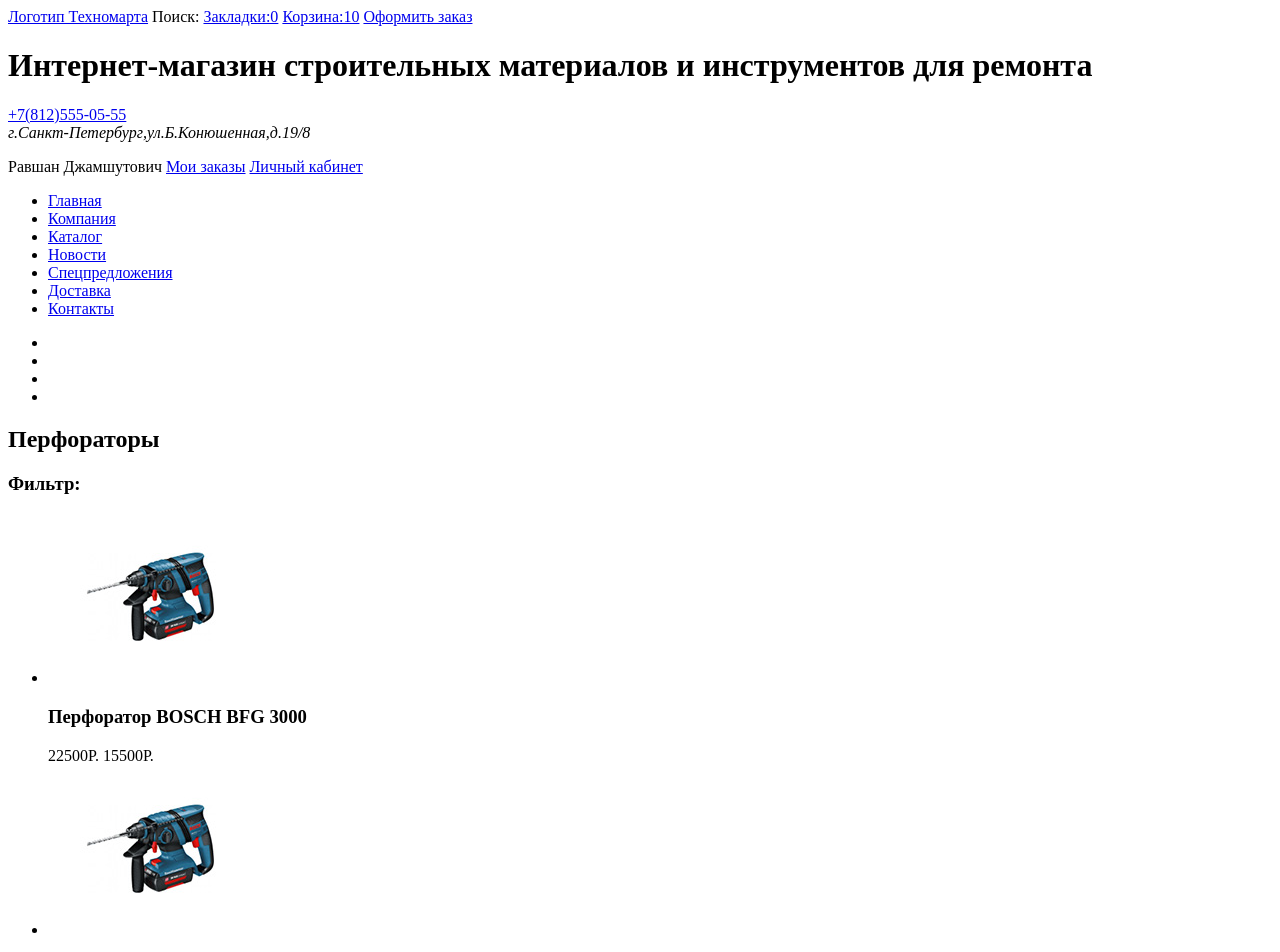
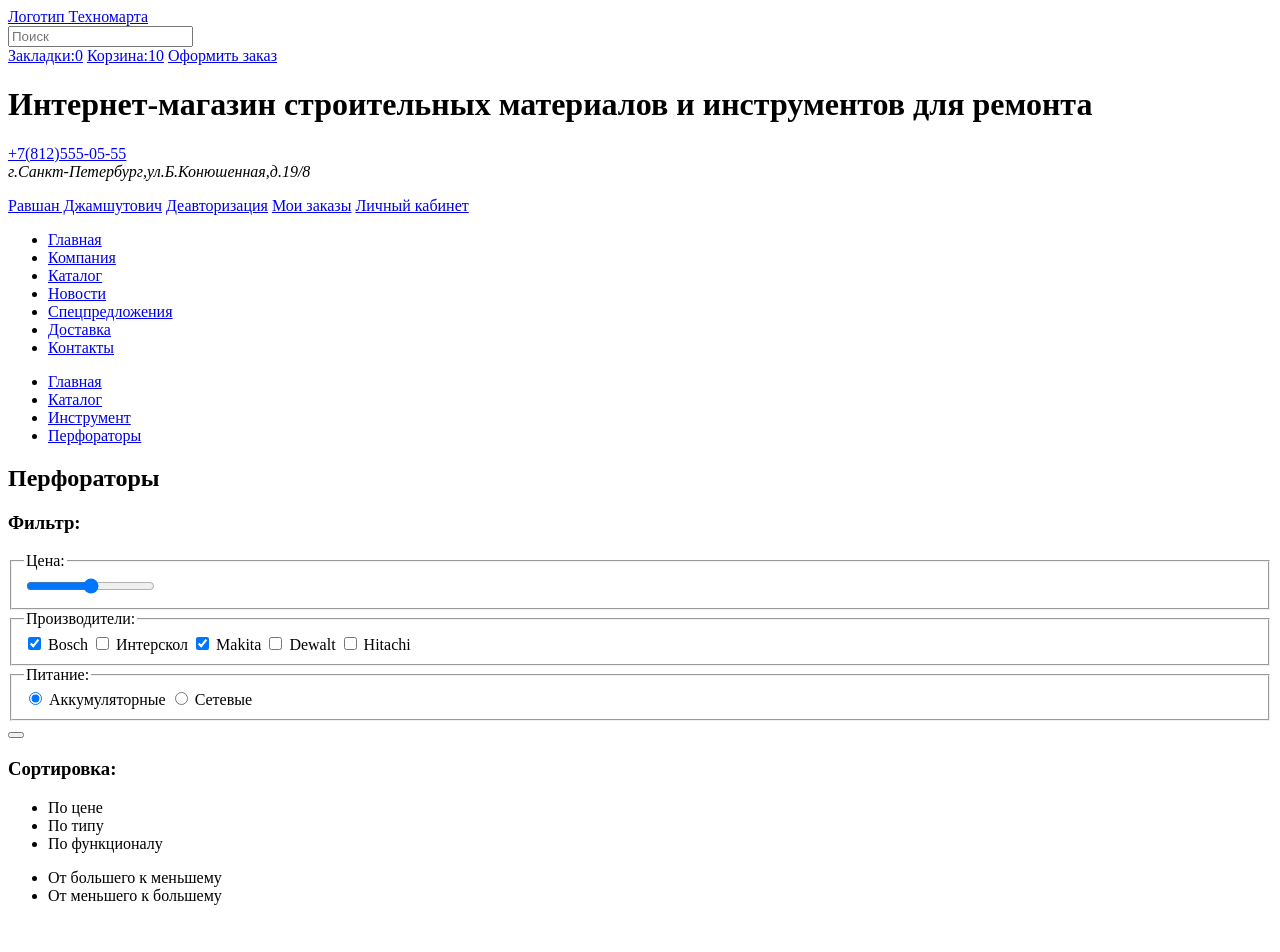
Before and after one commit to MoDuJli/845257-technomart-24, a plain HTML site: page catalog.html in a window 1280 px wide. Shown: the top 952 px of the page. Drawn offline with Linux system fonts and the light colour scheme.

Commit message:
4-ое задание
Доверстал модалки,слайды,все вроде сделал интерактивным

```diff
--- a/catalog.html
+++ b/catalog.html
@@ -1,5 +1,5 @@
 <!DOCTYPE html>
-<html>
+<html lang="ru">
   <head>
     <meta charset="UTF-8">
     <title>Каталог товаров в Техномарте</title>
@@ -8,7 +8,9 @@
     <header class="main-header">
       <div class="header-first-lvl">
         <a href="/index.html" class="header-logo">Логотип Техномарта</a>
-        <span class="search">Поиск:</span>
+        <form>
+          <input type="search" name="search" class="search" placeholder="Поиск">
+        </form>
         <a href="#" class="bookmarks">Закладки:0</a>
         <a href="#" class="basket basket-active">Корзина:10</a>
         <a href="#" class="make-an-order make-an-order-active">Оформить заказ</a>
@@ -22,9 +24,9 @@
           <address class="header-address">г.Санкт-Петербург,ул.Б.Конюшенная,д.19/8</address>
         </div>
         <p>
-          <span class="user-name">Равшан Джамшутович</span>
-          <span><a href="#" class="orders">Мои заказы</a></span>
-          <span><a href="#" class="personal-account">Личный кабинет</a></span>
+          <span class="user-name"><a href="#">Равшан Джамшутович</a> <a href="#">Деавторизация</a></span>
+          <a href="#" class="orders">Мои заказы</a>
+          <a href="#" class="personal-account">Личный кабинет</a>
         </p>
       </div>
       <nav class="main-navigation">
@@ -42,26 +44,55 @@
     <main>
       <section>
       <ul class="breadcrumbs">
-        <li><a href="/index.html"></a></li>
-        <li><a href="/catalog.html"></a></li>
-        <li><a href="#"></a></li>
-        <li><a href="#"></a></li>
+        <li><a href="/index.html">Главная</a></li>
+        <li><a href="/catalog.html">Каталог</a></li>
+        <li><a href="#">Инструмент</a></li>
+        <li><a href="#">Перфораторы</a></li>
       </ul>
       <h2>Перфораторы</h2>
       <section class="filters">
         <h3>Фильтр:</h3>
-        <div class="first-filter">
-          <!--форма-->
-        </div>
-        <div class="second-filter">
-
-        </div>
-        <div class="thirs-filter">
-
-        </div>
-        <!--форма-->
+        <form>
+          <fieldset class="price-filter">
+            <legend>Цена:</legend>
+              <input type="range" min="0" max="30000" name="price">
+              <!-- 0-3000 -->
+          </fieldset>
+          <fieldset class="company-filter">
+            <legend>Производители:</legend>
+              <input type="checkbox" name="BOSCH" id="filter-Interskol" checked>
+              <label for="filter-BOSCH">Bosch</label>
+              <input type="checkbox" name="Interskol" id="filter-Interskol">
+              <label for="filter-INTERSKOL">Интерскол</label>
+              <input type="checkbox" name="Makita" id="filter-Makita" checked>
+              <label for="filter-Makita">Makita</label>
+              <input type="checkbox" name="Dewalt" id="filter-Dewalt">
+              <label for="filter-Dewalt">Dewalt</label>
+              <input type="checkbox" name="Hitachi" id="filter-Hitachi">
+              <label for="filter-Hitachi">Hitachi</label>
+          </fieldset>
+          <fieldset class="charge-filter">
+            <legend>Питание:</legend>
+              <input type="radio" name="accumulator" id="filter-accumulator" checked>
+              <label for="filter-accumulator">Аккумуляторные</label>
+              <input type="radio" name="line-supply" id="filter-line-supply" >
+              <label for="filter-line-supply">Сетевые</label>
+          </fieldset>
+          <button type="submit" value="Показать"></button>
+        </form>
       </section>
-      <!--сортировка-->
+      <section class="assortment">
+        <h3>Сортировка:</h3>
+        <ul class="assortment-list">
+          <li class="active">По цене</li>
+          <li>По типу</li>
+          <li>По функционалу</li>
+        </ul>
+        <ul>
+          <li>От большего к меньшему</li>
+          <li>От меньшего к большему</li>
+        </ul>
+      </section>
       <section class="first-column">
         <ul class="popular-item-list">
           <li>
@@ -197,5 +228,10 @@
     <p class="feedback">Обратная связь: <a href="#">mail@htmlacademy.ru</a></p>
     <p class="site-developer">Разработано - <a href="https://htmlacademy.ru/intensive/htmlcss">htmlacademy.ru</a></p>
     </footer>
+    <section class="modal-added-in-basket">
+      <p>Товар добавлен в корзину!</p>
+      <a href="#">Оформить заказ</a>
+      <a href="/catalog.html">Продолжить покупки</a>
+    </section>
   </body>
 </html>
```
Also changed, not shown: index.html (+26 -7 lines), img/map.jpg (renamed from img/map.png).
